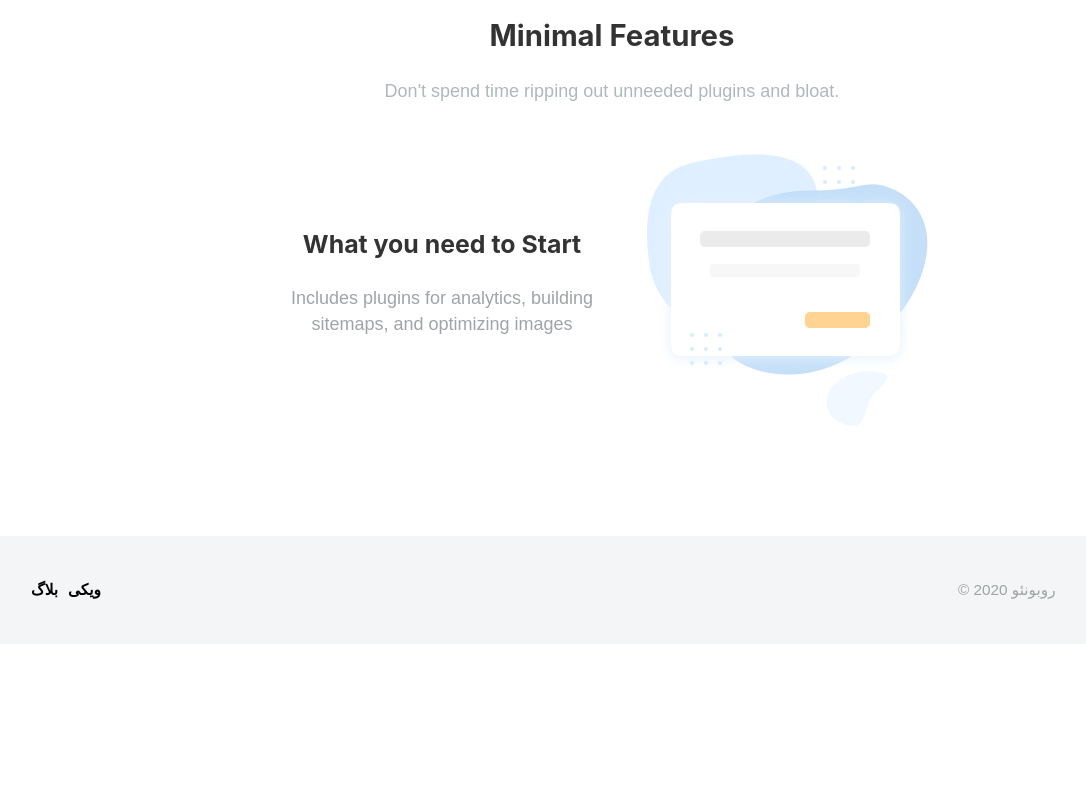
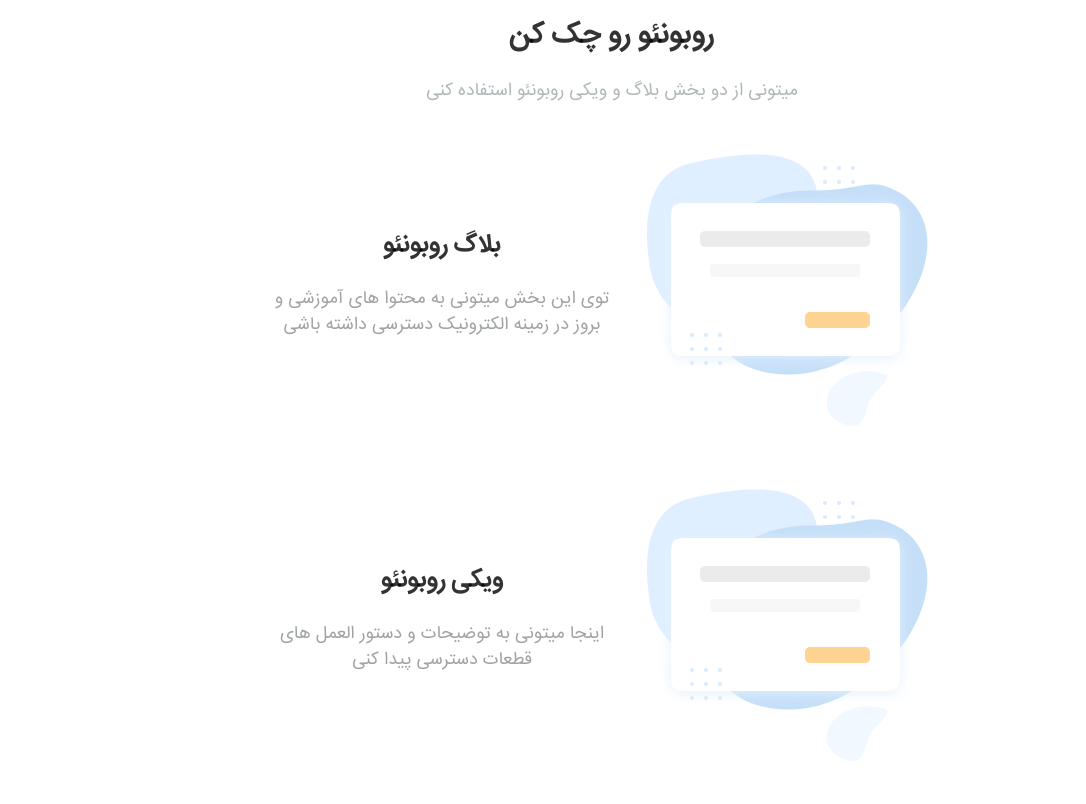
Before and after one commit to hamidm21/landing-roboneo, a Gatsby site: page / in a window 1280 px wide. Shown: the part 1060-1864 px from the top of the page, without its empty margins (28-1114 px from the left). Before the commit the page ends 1704 px from the top, so only its background shows below. Built offline with nearby package versions, Linux system fonts and the light colour scheme; Gatsby itself is replaced by a stand-in of ours.

Commit message:
add new fonts and texts

```diff
--- a/src/components/content.js
+++ b/src/components/content.js
@@ -7,8 +7,8 @@ import { COLORS } from "../styles/constants"
 const Content = () => (
   <div style={{ padding: "4rem 1rem", textAlign: "center" }}>
     <SectionHeader
-      title="Minimal Features"
-      description="Don't spend time ripping out unneeded plugins and bloat."
+      title="روبونئو رو چک کن"
+      description="میتونی از دو بخش بلاگ و ویکی روبونئو استفاده کنی"
     />
     <content
       style={{
@@ -19,10 +19,27 @@ const Content = () => (
       }}
     >
       <div>
-        <h3>What you need to Start</h3>
+        <h3>بلاگ روبونئو</h3>
         <p style={{ color: COLORS.gray }}>
-          Includes plugins for analytics, building sitemaps, and optimizing
-          images
+          توی این بخش میتونی به محتوا های آموزشی و بروز در زمینه الکترونیک دسترسی داشته باشی
+        </p>
+      </div>
+      <div>
+        <img src={feature} alt="a blank card floating over colorful graphics" />
+      </div>
+    </content>
+    <content
+      style={{
+        display: "grid",
+        alignItems: "center",
+        justifyContent: "center",
+        gridTemplateColumns: "repeat(auto-fit, minmax(240px, 340px))",
+      }}
+    >
+      <div>
+        <h3>ویکی روبونئو</h3>
+        <p style={{ color: COLORS.gray }}>
+          اینجا میتونی به توضیحات و دستور العمل های قطعات دسترسی پیدا کنی
         </p>
       </div>
       <div>
--- a/src/components/hero.js
+++ b/src/components/hero.js
@@ -30,8 +30,8 @@ const Header = ({ siteTitle }) => (
     <p style={{ textAlign: "center", maxWidth: 440 }}>
       دستیار شما برای پیشرفت
     </p>
-    <Button>ویکی روبونئو</Button>
-    <Button>بلاگ روبونئو</Button>
+    <a href="http://wiki.roboneo.ir"><Button>ویکی روبونئو</Button></a>
+    <a href="http://blog.roboneo.ir"><Button>بلاگ روبونئو</Button></a>
     <div style={{ margin: 60, width: `250px`, position: "relative" }}>
       <div style={{ clipPath: "inset(2% 5% round 2% 5%)" }}>
         <MockupContent />
--- a/src/styles/default.css
+++ b/src/styles/default.css
@@ -1,5 +1,38 @@
+/* Font
+/* ---------------------------------------------------------- */
+@font-face {
+  font-family: IRANSans;
+  font-style: normal;
+  font-weight: bold;
+  src: url('../fonts/IRANSansWeb_Bold.woff') format('woff');  /* All Major Browsers */
+}
+@font-face {
+  font-family: IRANSans;
+  font-style: normal;
+  font-weight: 500;
+  src: url('../fonts/IRANSansWeb_Medium.woff') format('woff');  /* All Major Browsers */
+}
+@font-face {
+  font-family: IRANSans;
+  font-style: normal;
+  font-weight: 300;
+  src: url('../fonts/IRANSansWeb_Light.woff') format('woff');  /* All Major Browsers */
+}
+@font-face {
+  font-family: IRANSans;
+  font-style: normal;
+  font-weight: 200;
+  src: url('../fonts/IRANSansWeb_UltraLight.woff') format('woff');  /* All Major Browsers */
+}
+@font-face {
+  font-family: IRANSans;
+  font-style: normal;
+  font-weight: normal;
+  src: url('../fonts/IRANSansWeb.woff') format('woff');  /* All Major Browsers */
+}
+
 html {
-  font-family: sans-serif;
+  font-family: IRANSans;
   -ms-text-size-adjust: 100%;
   -webkit-text-size-adjust: 100%;
 }
@@ -170,7 +203,7 @@ html {
 }
 body {
   color: hsla(0, 0%, 0%, 0.8);
-  font-family: sans-serif;
+  font-family: IRANSans;
   font-weight: normal;
   word-wrap: break-word;
   font-kerning: normal;
@@ -200,8 +233,7 @@ h1 {
   padding-top: 0;
   margin-bottom: 1.45rem;
   color: inherit;
-  font-family: -apple-system, BlinkMacSystemFont, Segoe UI, Roboto, Oxygen,
-    Ubuntu, Cantarell, Fira Sans, Droid Sans, Helvetica Neue, sans-serif;
+  font-family: IRANSans;
   font-weight: bold;
   text-rendering: optimizeLegibility;
   font-size: 2.25rem;
@@ -217,8 +249,7 @@ h2 {
   padding-top: 0;
   margin-bottom: 1.45rem;
   color: inherit;
-  font-family: -apple-system, BlinkMacSystemFont, Segoe UI, Roboto, Oxygen,
-    Ubuntu, Cantarell, Fira Sans, Droid Sans, Helvetica Neue, sans-serif;
+  font-family: IRANSans;
   font-weight: bold;
   text-rendering: optimizeLegibility;
   font-size: 1.62671rem;
@@ -234,8 +265,7 @@ h3 {
   padding-top: 0;
   margin-bottom: 1.45rem;
   color: inherit;
-  font-family: -apple-system, BlinkMacSystemFont, Segoe UI, Roboto, Oxygen,
-    Ubuntu, Cantarell, Fira Sans, Droid Sans, Helvetica Neue, sans-serif;
+  font-family: IRANSans;
   font-weight: bold;
   text-rendering: optimizeLegibility;
   font-size: 1.38316rem;
@@ -251,8 +281,7 @@ h4 {
   padding-top: 0;
   margin-bottom: 1.45rem;
   color: inherit;
-  font-family: -apple-system, BlinkMacSystemFont, Segoe UI, Roboto, Oxygen,
-    Ubuntu, Cantarell, Fira Sans, Droid Sans, Helvetica Neue, sans-serif;
+  font-family: IRANSans;
   font-weight: bold;
   text-rendering: optimizeLegibility;
   font-size: 1rem;
@@ -268,8 +297,7 @@ h5 {
   padding-top: 0;
   margin-bottom: 1.45rem;
   color: inherit;
-  font-family: -apple-system, BlinkMacSystemFont, Segoe UI, Roboto, Oxygen,
-    Ubuntu, Cantarell, Fira Sans, Droid Sans, Helvetica Neue, sans-serif;
+  font-family: IRANSans;
   font-weight: bold;
   text-rendering: optimizeLegibility;
   font-size: 0.85028rem;
@@ -285,8 +313,7 @@ h6 {
   padding-top: 0;
   margin-bottom: 1.45rem;
   color: inherit;
-  font-family: -apple-system, BlinkMacSystemFont, Segoe UI, Roboto, Oxygen,
-    Ubuntu, Cantarell, Fira Sans, Droid Sans, Helvetica Neue, sans-serif;
+  font-family: IRANSans;
   font-weight: bold;
   text-rendering: optimizeLegibility;
   font-size: 0.78405rem;
```
Also changed, not shown: src/fonts/IRANSansWeb.woff (added), src/fonts/IRANSansWeb_Bold.woff (added), src/fonts/IRANSansWeb_Light.woff (added), src/fonts/IRANSansWeb_Medium.woff (added), src/fonts/IRANSansWeb_UltraLight.woff (added).
